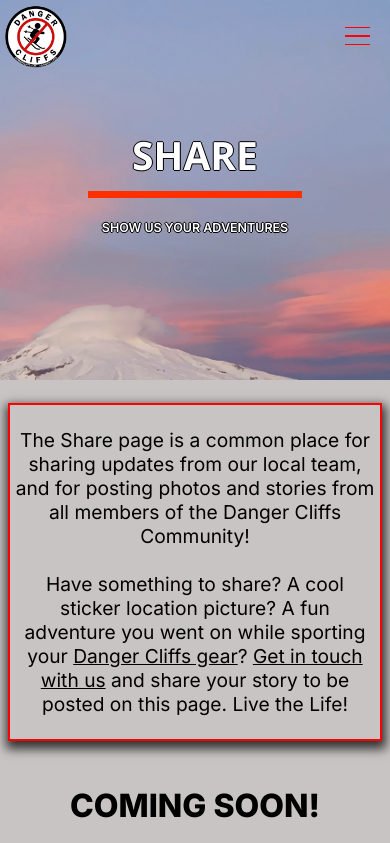
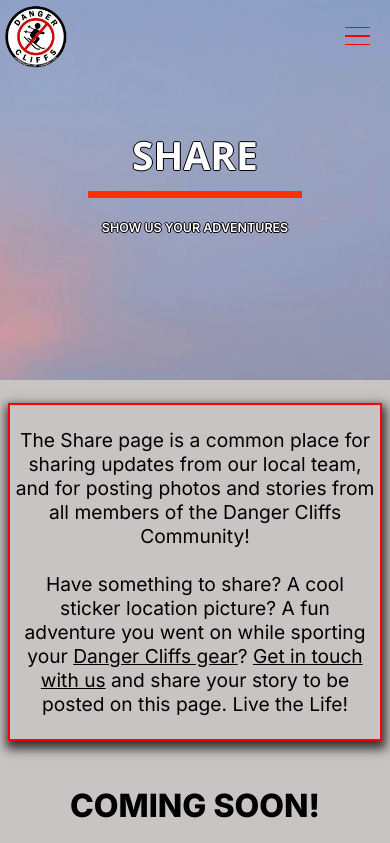
Before and after one commit to Kevan-Gahan/dangercliffs, a plain HTML site: page share.html in a window 390 px wide. Shown: the top 843 px of the page. Drawn offline with nearby package versions, Linux system fonts and the light colour scheme; grey boxes are pictures that could not be loaded.

Commit message:
Trying to fix home hero mobile formatting

```diff
--- a/share.html
+++ b/share.html
@@ -50,7 +50,7 @@
     <section class="hero-subpage-top">
         <div class="hero-cover">
             <picture>
-                <source srcset="./img/share-header.jpeg" media="(min-width: 820px)" class="header-image-subpage" alt="Share Page Photo">
+                <source srcset="./img/share-header.jpeg" media="(min-width: 820px)" class="header-image" alt="Share Page Photo">
                 <img src="./img/share-header-mobile.jpeg" alt="Mt. Hood Photo" class="header-image">
             </picture>
 
--- a/style.css
+++ b/style.css
@@ -191,7 +191,7 @@ header{
 
 .header-image{
     width:100%;
-    min-height:100%;
+    height:100vh;
     object-fit: cover;
     animation: 2s ease-out 0s 1 zoomout;
     position: absolute;
@@ -697,6 +697,7 @@ footer > *{
 /* ---------------------------- ABOUT PAGE ---------------------------------- */
 
 .about-content{
+    margin:7vh auto 0;
     font-family: 'Inter', sans-serif;
     text-align: center;
     position: relative;
```
